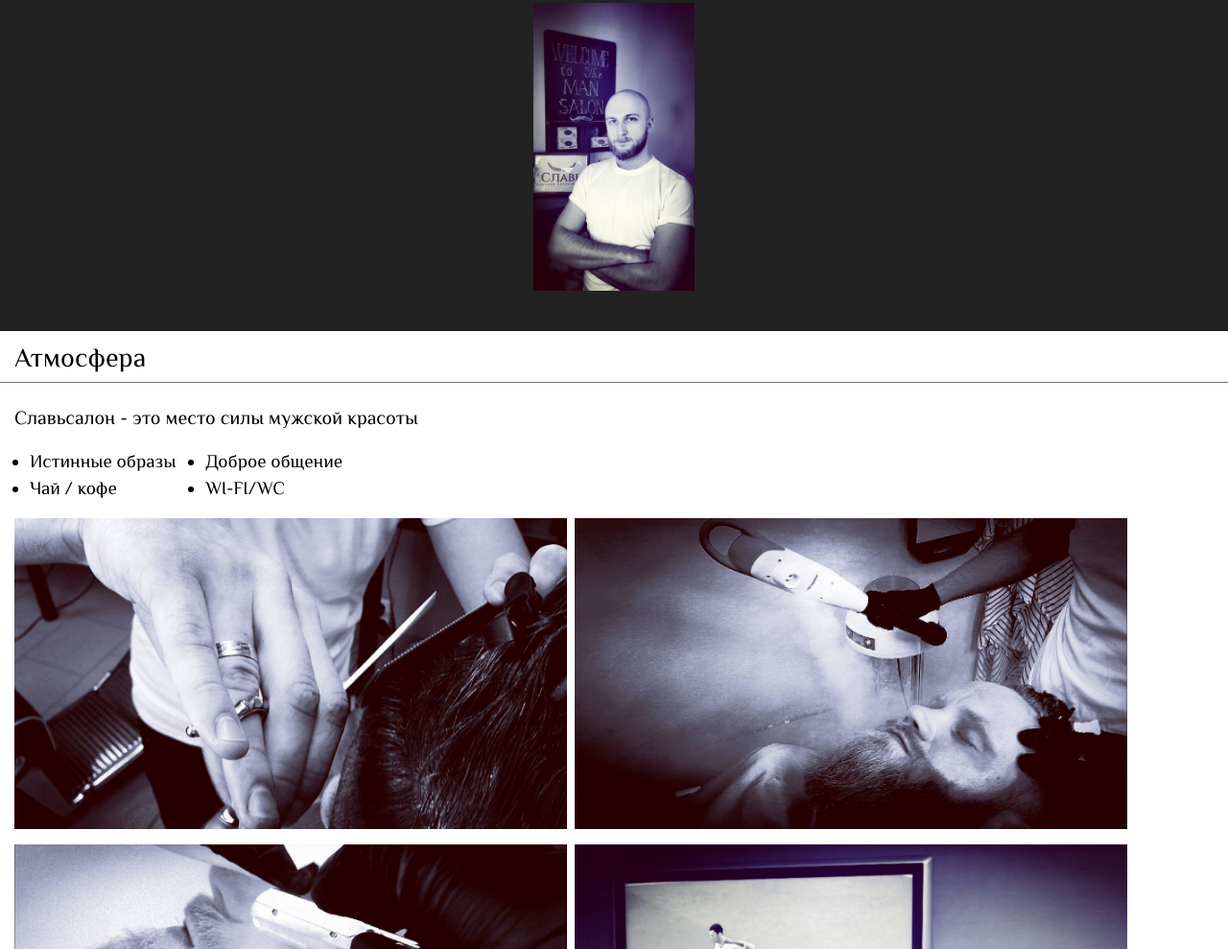
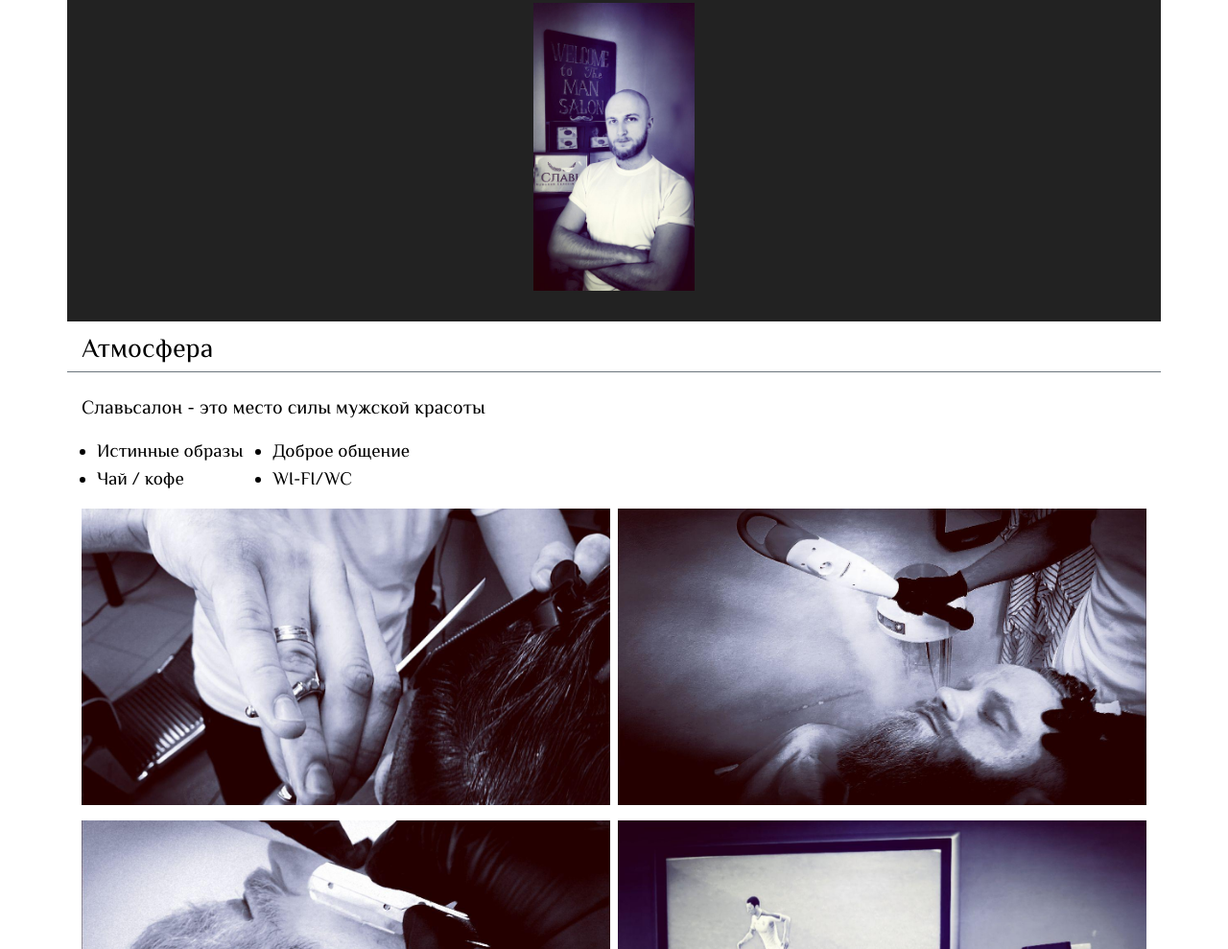
Before and after one commit to aleksey-pro/salon, a plain HTML site: page index.html in a window 1280 px wide. Shown: the part 1811-2800 px from the top of the page at 96% size. Drawn offline with nearby package versions, Linux system fonts and the light colour scheme.

Commit message:
Fix layuot styles

```diff
--- a/css/style.css
+++ b/css/style.css
@@ -14,8 +14,13 @@ h3 {
 }
 
 .nav-item {
-  border-bottom: 1px solid #6c757d;
   padding-left: 0.5em
+}
+
+@media screen and(max-width: 968px) {
+  .nav-item {
+    border-bottom: 1px solid #6c757d;
+  }
 }
 
 
@@ -332,6 +337,10 @@ h3 {
   list-style: none;
 }
 
+.atm-column  a{
+  display: block;
+}
+
 .atm-names-column {
   padding-left: 1rem;
   font-size: 1.2rem;
@@ -352,7 +361,7 @@ h3 {
 
 .atm__item img{
   height: 100%;
-  width: 45vw;
+  width: 100%;
   margin-bottom: 1em;
 }
 
@@ -414,7 +423,6 @@ textarea::-moz-placeholder {
 .atmosphere__jumbo,
 .talisman__jumbo {
   position: relative;
-  min-height: 60vh;
   text-align: left;
 }
 
@@ -435,7 +443,7 @@ textarea::-moz-placeholder {
 }
 
 #talisman p {
-  margin-bottom: 0.5em;
+  margin: 0.5em;
   text-align: justify;
 }
 
--- a/index.html
+++ b/index.html
@@ -66,7 +66,7 @@
       </nav>
     </div>
     <div class="main" id="main">
-      <div class="container-fluid">
+      <div class="container">
         <div class="row">
           <div class="main__jumbo">
             <div class="jumbotron">
```
Also changed, not shown: zapis.html (+2 -2 lines).
